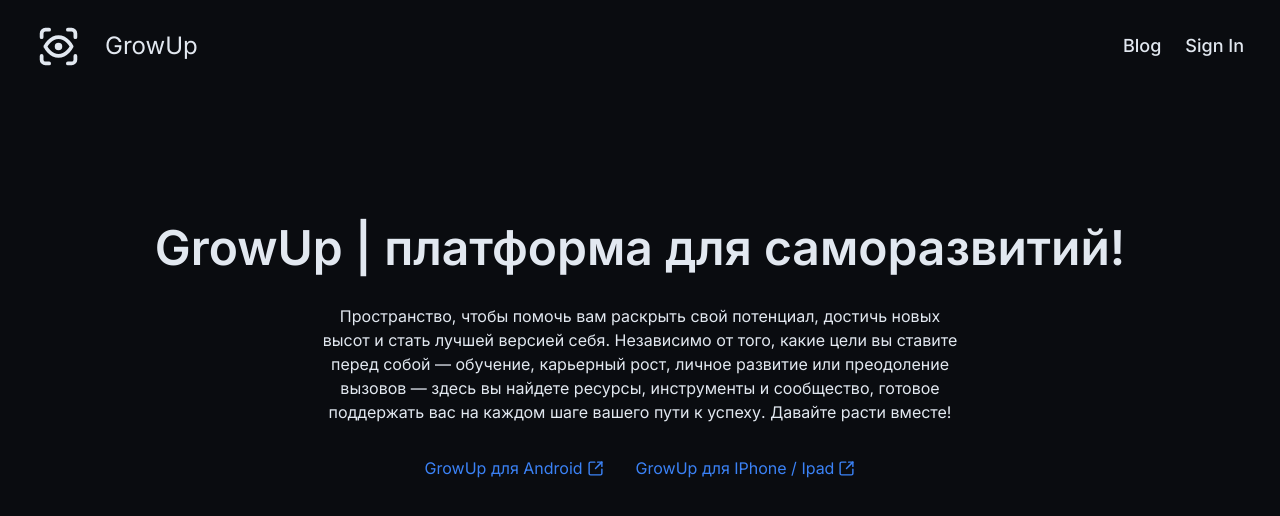
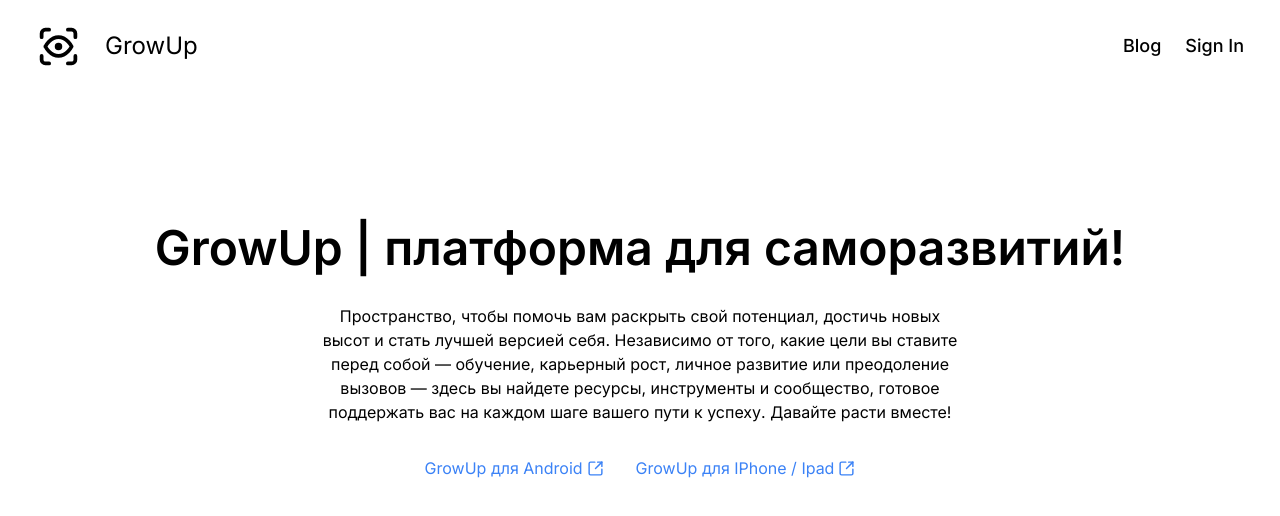
Before and after one commit to dearm762/grow-up, a Next.js app: page / in a window 1280 px wide. Shown: the top 516 px of the page. Built offline with nearby package versions, Linux system fonts and the light colour scheme; no server answers.

Commit message:
white theme

```diff
--- a/styles/index.css
+++ b/styles/index.css
@@ -3,5 +3,5 @@
 @tailwind utilities;
 
 body {
-	@apply text-slate-200 flex flex-col min-h-screen bg-[#0A0C10];
+	@apply flex flex-col min-h-screen;
 }
```
